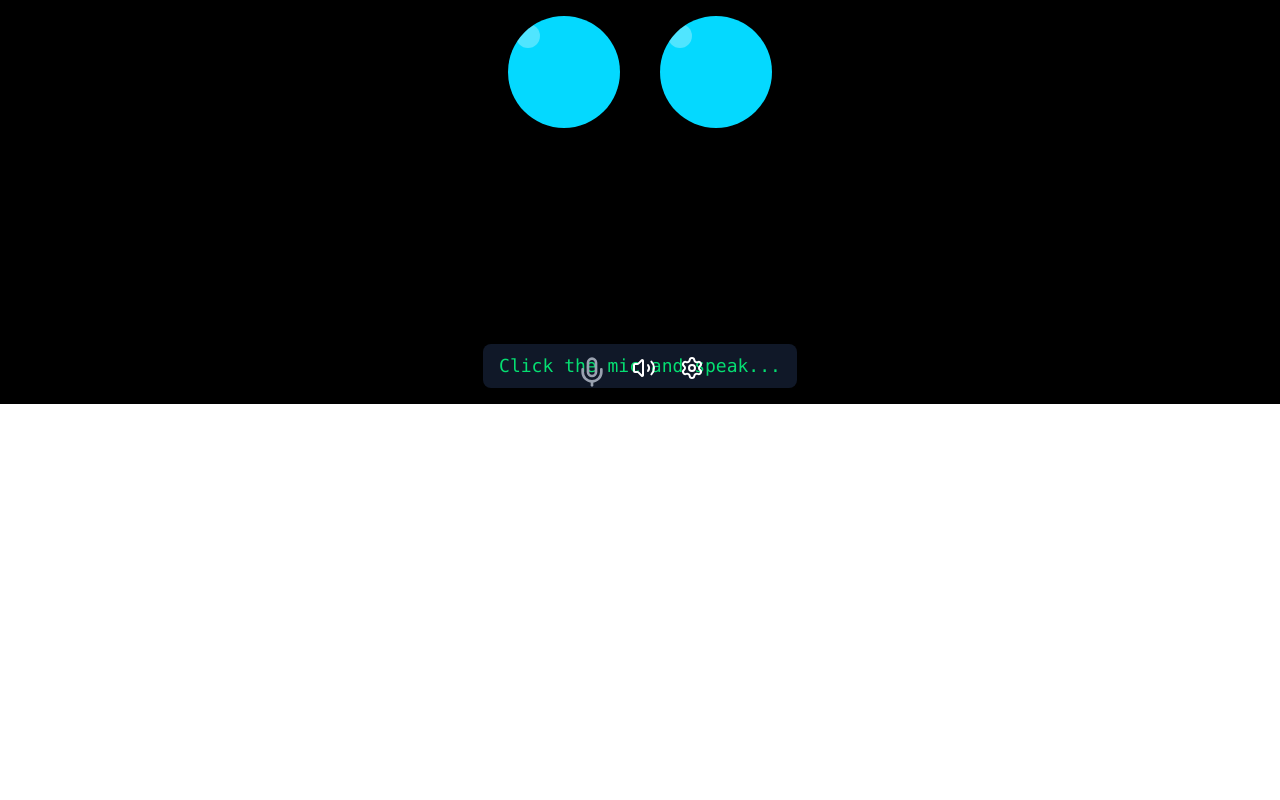
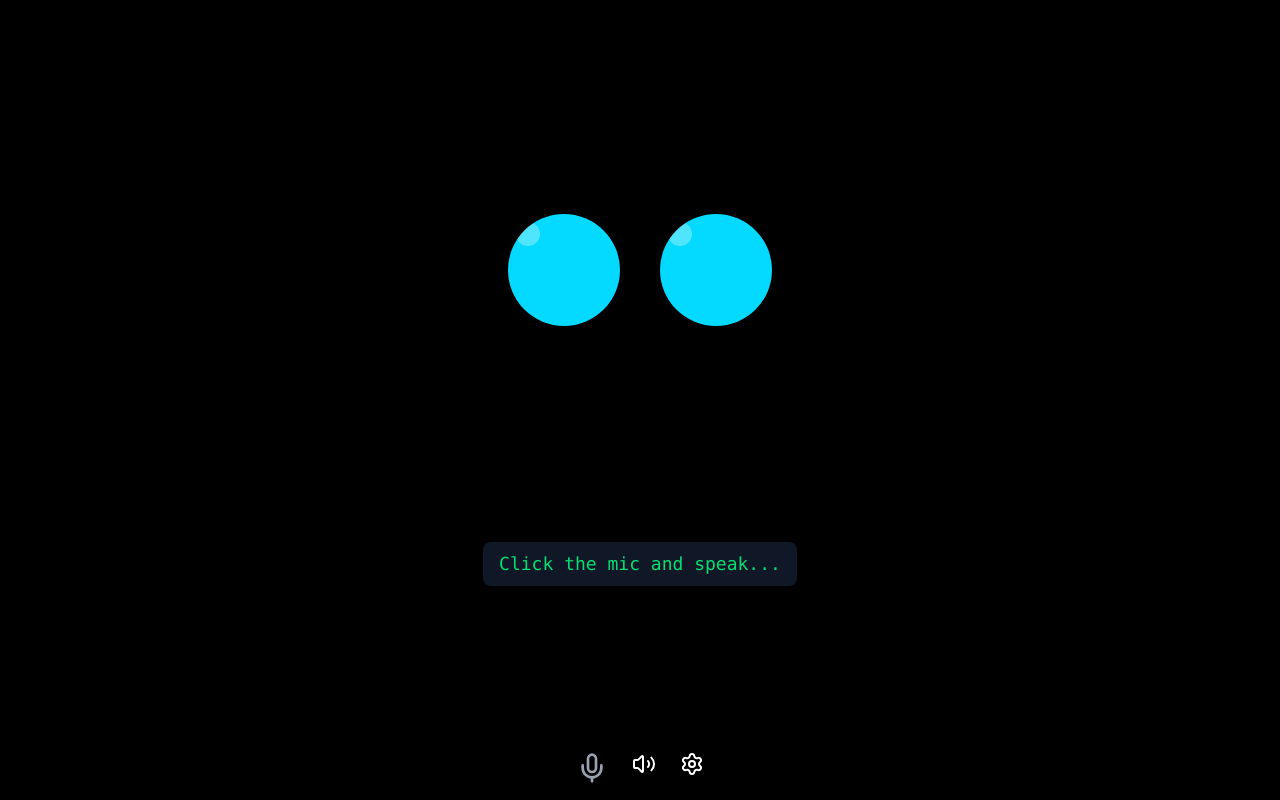
Before and after one commit to Syedshahwarhassan/shadow, a React (Vite) app: page / in a window 1280 px wide. Built offline with nearby package versions, Linux system fonts and the light colour scheme.

Commit message:
change url

```diff
--- a/src/App.jsx
+++ b/src/App.jsx
@@ -145,7 +145,7 @@ const App = () => {
   };
 
   return (
-    <div className="flex items-center flex-col gap-8 relative bg-black max-h-screen justify-center p-4 text-white">
+    <div className="flex items-center flex-col gap-8 relative bg-black min-h-screen justify-center p-4 text-white">
       <Eyes isListening={isListening} />
       <div className="relative">
         <Mouth open={mouthOpen} />
```
Also changed, not shown: 4 other files (tests, documents, lock files or other folders).
